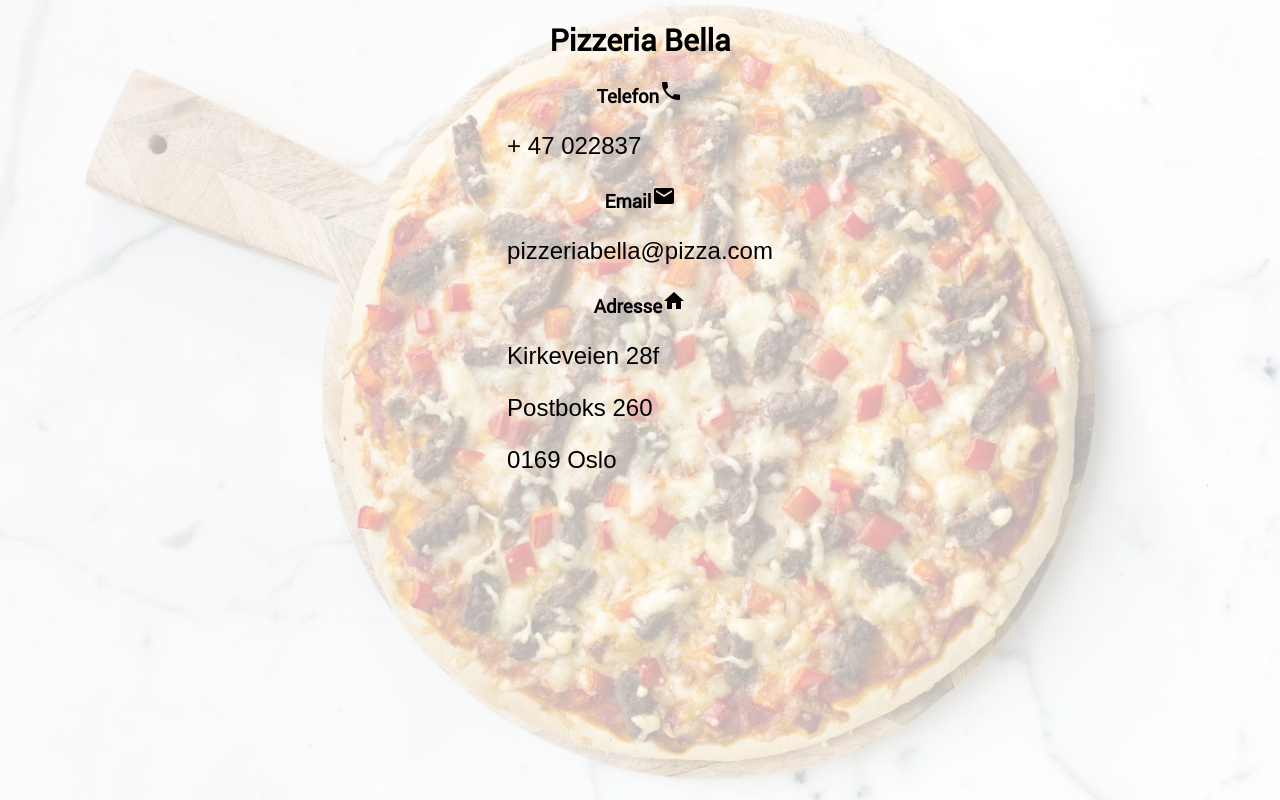
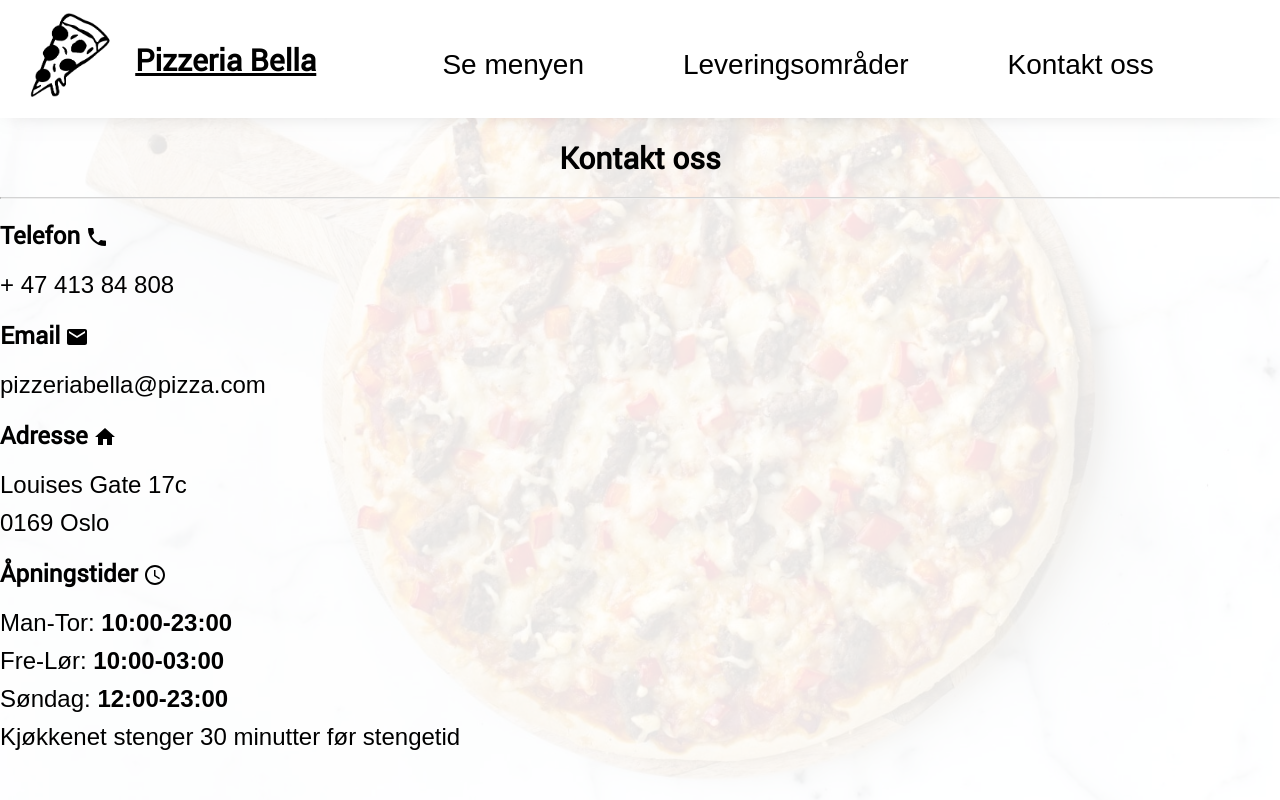
Before and after one commit to leaskagen/eksamen-grensesnittdesign, a React (Create React App) app: page /Contact in a window 1280 px wide. Built offline with nearby package versions, Linux system fonts and the light colour scheme.

Commit message:
Navbar on desktop

```diff
--- a/src/App.css
+++ b/src/App.css
@@ -19,7 +19,7 @@ body {
 
 body::before{
   background-image: url(./images/background.jpg);
-  position: absolute;
+  position: fixed;
   background-size: cover;
   background-attachment: fixed;
   top: 0;
@@ -27,7 +27,7 @@ body::before{
   bottom: 0;
   right: 0;
   z-index: -1;
-  opacity: 0.3;
+  opacity: 0.1;
   content: "";
 }
 
@@ -303,3 +303,19 @@ ul {
   top: 0px;
   right: 0px;
 }
+.contact-icon {
+  position: relative;
+  top: 5px;
+  margin-left: 5px;
+  height: 24px;
+}
+
+.contact-h {
+  text-align: left;
+  font-size: 24px;
+  margin: 20px 0;
+}
+
+#contact-div p {
+  margin: 10px 0;
+}
--- a/src/App.js
+++ b/src/App.js
@@ -1,5 +1,6 @@
 import './App.css';
 import './SideMenu.css';
+import './Navbar.css'
 
 
 // Import responsive breakpoints
--- /dev/null
+++ b/src/Navbar.css
@@ -0,0 +1,47 @@
+.navbar-top {
+    display: flex;
+    flex-direction: row;
+    width: 100vw;
+    background-color: white;
+    box-shadow: -1px -4px 27px -13px rgba(0,0,0,0.5);
+    -webkit-box-shadow: -1px -4px 27px -13px rgba(0,0,0,0.5);
+    -moz-box-shadow: -1px -4px 27px -13px rgba(0,0,0,0.5);
+}
+nav > div {
+    display: flex;
+    flex-direction: row;
+    justify-content: space-evenly;
+}
+
+.navbar-top figure {
+    margin: 10px 15px;
+}
+
+.navbar-top h1 {
+    margin-top: 40px;
+}
+
+.nav-div {
+    width: 100%;
+    padding: 1.7em;
+    margin: 0;
+    justify-self: flex-end;
+}
+
+.nav-div .link {
+    margin-top: 22px;
+    font-size: 28px;
+}
+
+.nav-logo {
+    display: flex;
+    flex-direction: row;
+}
+
+.nav-logo img {
+    height: 90px;
+}
+
+.nav-logo {
+    min-width: max-content;
+}
--- a/src/breakpoints/desktop.css
+++ b/src/breakpoints/desktop.css
@@ -101,6 +101,12 @@
     .front-news p:not(:first-of-type) {
         color: gray;
     }
+
+    /*
+    .navbar-top {
+        display: block;
+    }
+    */
 }
 
 @media only screen and (min-width: 971px) and (max-width: 1392px) {
--- a/src/breakpoints/mobile.css
+++ b/src/breakpoints/mobile.css
@@ -29,11 +29,15 @@
         margin-top: 5px;
     }
 
-    h1 {
-        justify-self: center;
+    #front-page h1 {
         margin: 40px 50px;
         border-bottom: lightgray solid 1px;
         padding-bottom: 10px;
+    }
+
+    h1 {
+        justify-self: center;
+        padding-top: 20px;
     }
 
     .front-page-div div {
@@ -44,4 +48,8 @@
     .front-news {
         display: none;
     }
+
+    .navbar-top {
+        display: none;
+    }
 }
--- a/src/breakpoints/tablet.css
+++ b/src/breakpoints/tablet.css
@@ -11,4 +11,8 @@
     .content-div {
         flex-basis: 50%;
     }
+
+    .navbar-top {
+        display: none;
+    }
 }
--- /dev/null
+++ b/src/components/Navbar.js
@@ -0,0 +1,38 @@
+import React from 'react';
+import { Link, Routes, Route } from 'react-router-dom';
+
+import Logo from './../images/pizzalogo.png';
+
+//import Home from './../pages/Home';
+import Menu from './../pages/Menu';
+import Delivery from './../pages/Delivery';
+import Contact from './../pages/Contact';
+
+
+export default function Navbar() {
+    return (
+        <nav className="navbar-top">
+
+            <Link to="/" className="link">
+                <div className="nav-logo">
+                    <figure>
+                        <img src={Logo}></img>
+
+                    </figure>
+                    <h1>Pizzeria Bella</h1>
+                </div>
+            </Link>
+            <div className="nav-div">
+                <Link to="/Menu" className="link">Se menyen</Link>
+                <Link to="/Delivery" className="link">Leveringsområder</Link>
+                <Link to="/Contact" className="link">Kontakt oss</Link>
+            </div>
+
+            <Routes>
+                <Route path="/Menu" element={<Menu/>}/>
+                <Route path="/Delivery" element={<Delivery/>}/>
+                <Route path="/Contact" element={<Contact/>}/>
+            </Routes>
+        </nav>
+    )
+}
--- a/src/pages/Contact.js
+++ b/src/pages/Contact.js
@@ -2,7 +2,9 @@ import React from 'react'
 import PhoneIcon from '@mui/icons-material/Phone';
 import MailIcon from '@mui/icons-material/Mail';
 import HomeIcon from '@mui/icons-material/Home';
+import AccessTimeOutlinedIcon from '@mui/icons-material/AccessTimeOutlined';
 import SideBar  from './../components/SideMenu';
+import NavBar from './../components/Navbar';
 
 
 
@@ -11,17 +13,23 @@ export default function Contact() {
     return (
         <div>
             <SideBar pageWrapId={'page-wrap'} outerContainerId={'outer-container'}></SideBar>
+            <NavBar></NavBar>
             <main>
-                <div>
-                <h1>Pizzeria Bella</h1>
-                    <h3>Telefon<PhoneIcon /></h3>
-                    <p>+ 47 022837</p>
-                    <h3>Email<MailIcon /></h3>
+                <div id="contact-div">
+                    <h1>Kontakt oss</h1>
+                    <hr></hr>
+                    <h3 className="contact-h">Telefon<PhoneIcon className="contact-icon" /></h3>
+                    <p>+ 47 413 84 808</p>
+                    <h3 className="contact-h">Email<MailIcon className="contact-icon"/></h3>
                     <p>pizzeriabella@pizza.com</p>
-                    <h3>Adresse<HomeIcon/></h3>
-                    <p>Kirkeveien 28f</p>
-                    <p>Postboks 260</p>
+                    <h3 className="contact-h">Adresse<HomeIcon className="contact-icon"/></h3>
+                    <p>Louises Gate 17c</p>
                     <p>0169 Oslo</p>
+                    <h3 className="contact-h">Åpningstider<AccessTimeOutlinedIcon className="contact-icon"/></h3>
+                    <p>Man-Tor: <strong>10:00-23:00</strong></p>
+                    <p>Fre-Lør: <strong>10:00-03:00</strong></p>
+                    <p>Søndag: <strong>12:00-23:00</strong></p>
+                    <p>Kjøkkenet stenger 30 minutter før stengetid</p>
                 </div>
             </main>
         </div>
--- a/src/pages/Delivery.js
+++ b/src/pages/Delivery.js
@@ -1,11 +1,13 @@
 import React from 'react';
 
 import SideBar  from './../components/SideMenu';
+import NavBar from './../components/Navbar';
 
 export default function Delivery() {
     return (
         <div>
             <SideBar pageWrapId={'page-wrap'} outerContainerId={'outer-container'}></SideBar>
+            <NavBar></NavBar>
             <main id="deliveryContent">
                 <div>
                 <h1>Leveringsområder</h1>
--- a/src/pages/Menu.js
+++ b/src/pages/Menu.js
@@ -3,6 +3,7 @@ import Main from "../components/Main";
 import pizzaContainer from '../MenuContainer/PizzaContainer';
 import { useState, useEffect } from 'react';
 import SideBar from './../components/SideMenu';
+import NavBar from './../components/Navbar';
 
 import Popup from "reactjs-popup";
 import BurgerIcon from "./../components/BurgerIcon";
@@ -36,6 +37,7 @@ function Menu(props) {
     return (
         <div>
             <SideBar pageWrapId={'page-wrap'} outerContainerId={'outer-container'}></SideBar>
+            <NavBar></NavBar>
             <main>
                 <div>
                     <div>
```
